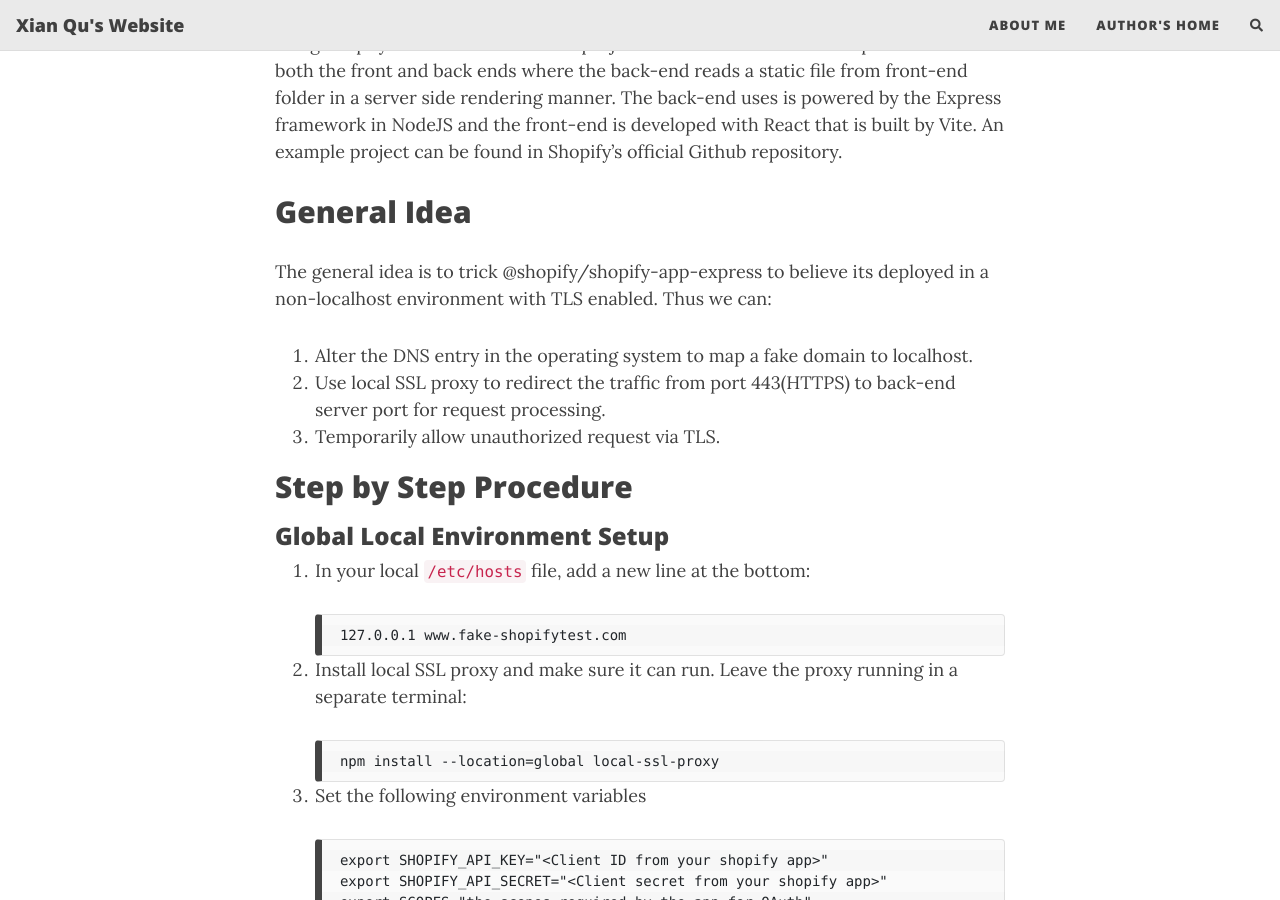
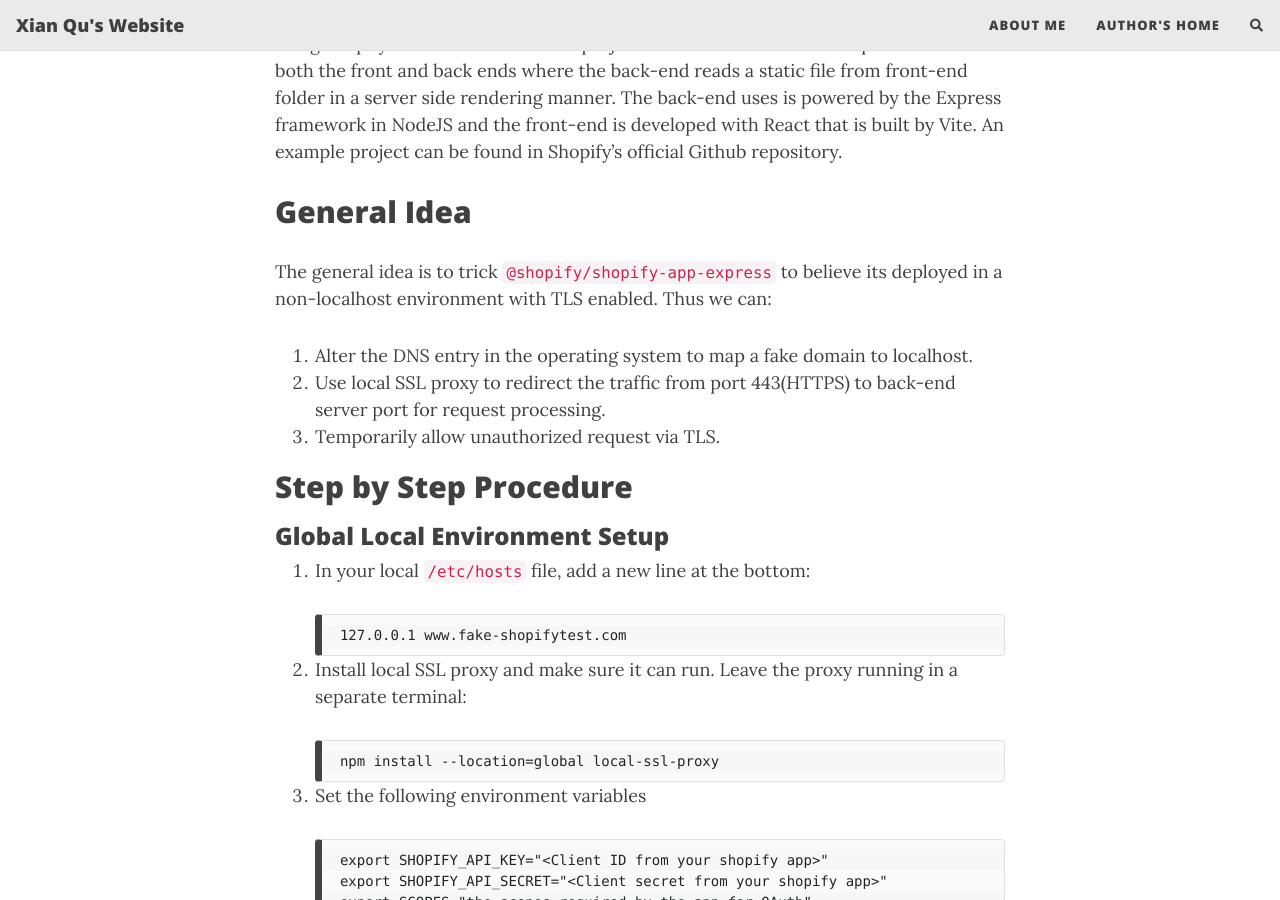
Before and after one commit to xianqugithub/xianqugithub.github.io, a Jekyll site: the page built from _posts/2023-10-09-shopify-localhost-markdown.md, in a window 1280 px wide and 900 px high, scrolled down 767 px. Built offline with Jekyll 4.4.1, drawn with Linux system fonts in a browser that asks for light colours; nearby versions of some CDN libraries; comment, search, counter and statistics services are not loaded.

Commit message:
add quotation for the library.

```diff
--- a/_posts/2023-10-09-shopify-localhost-markdown.md
+++ b/_posts/2023-10-09-shopify-localhost-markdown.md
@@ -13,7 +13,7 @@ While Shopify has provided a comprehensive framework that allows developers quic
 The following steps are largely based on the assumption that the project is generated using Shopify CLI where a full-stack project is contained in a mono-repo that contains both the front and back ends where the back-end reads a static file from front-end folder in a server side rendering manner. The back-end uses is powered by the Express framework in NodeJS and the front-end is developed with React that is built by Vite. An example project can be found in Shopify's official Github repository.
 
 ## General Idea
-The general idea is to trick @shopify/shopify-app-express to believe its deployed in a non-localhost environment with TLS enabled. Thus we can:
+The general idea is to trick `@shopify/shopify-app-express` to believe its deployed in a non-localhost environment with TLS enabled. Thus we can:
 
 1. Alter the DNS entry in the operating system to map a fake domain to localhost.
 2. Use local SSL proxy to redirect the traffic from port 443(HTTPS) to back-end server port for request processing.
```
